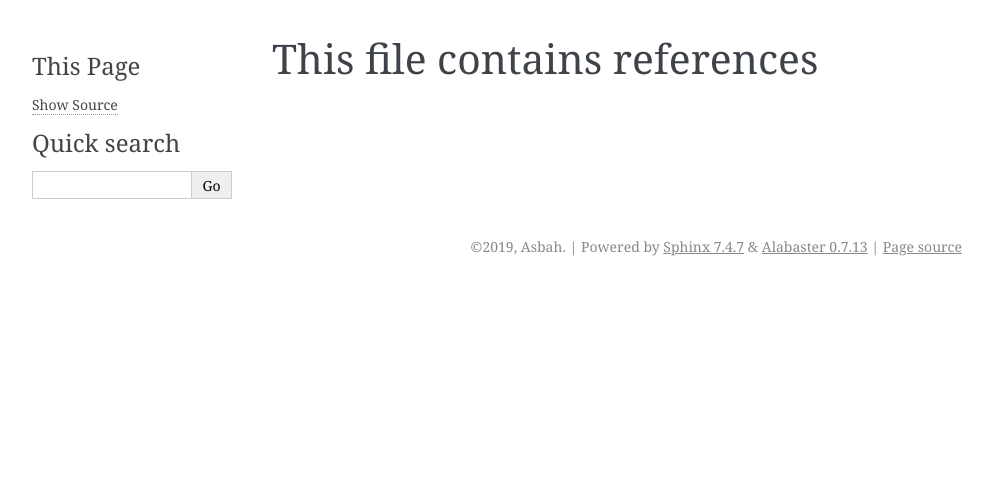
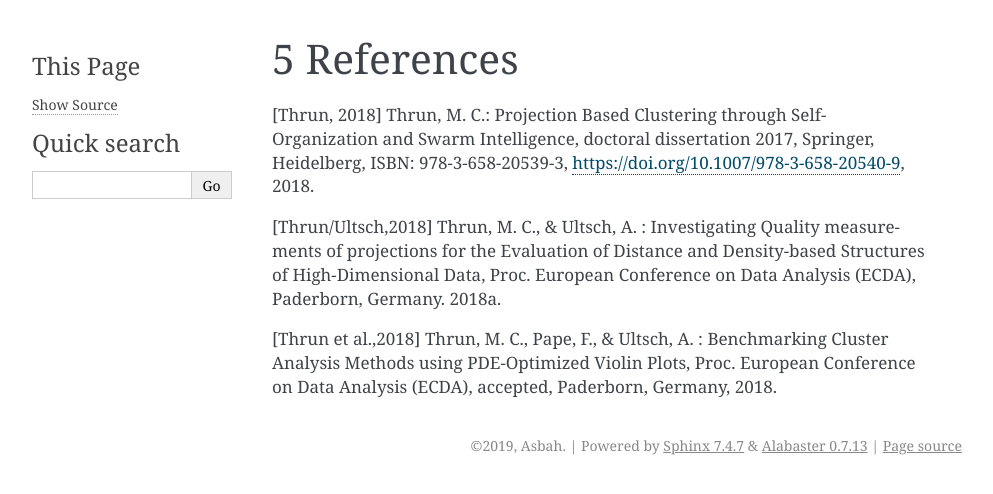
Before and after one commit to AsbahToqeer/DatabionicSwarm, a Sphinx documentation site: the page built from docs/source/forth.rst, in a window 1280 px wide. Shown: the top 494 px of the page, without its empty margins (148-1141 px from the left). Built offline with Sphinx 7.4.7, drawn with Linux system fonts in a browser that asks for light colours.

Commit message:
Update forth.rst

```diff
--- a/docs/source/forth.rst
+++ b/docs/source/forth.rst
@@ -1,2 +1,9 @@
-This file contains references
-*****************************
+************
+5 References
+************
+
+[Thrun, 2018] Thrun, M. C.: Projection Based Clustering through Self-Organization and Swarm Intelligence, doctoral dissertation 2017, Springer, Heidelberg, ISBN: 978-3-658-20539-3, https://doi.org/10.1007/978-3-658-20540-9, 2018.
+
+[Thrun/Ultsch,2018] Thrun, M. C., & Ultsch, A. : Investigating Quality measurements of projections for the Evaluation of Distance and Density-based Structures of High-Dimensional Data, Proc. European Conference on Data Analysis (ECDA), Paderborn, Germany. 2018a.
+
+[Thrun et al.,2018] Thrun, M. C., Pape, F., & Ultsch, A. : Benchmarking Cluster Analysis Methods using PDE-Optimized Violin Plots, Proc. European Conference on Data Analysis (ECDA), accepted, Paderborn, Germany, 2018.
```
